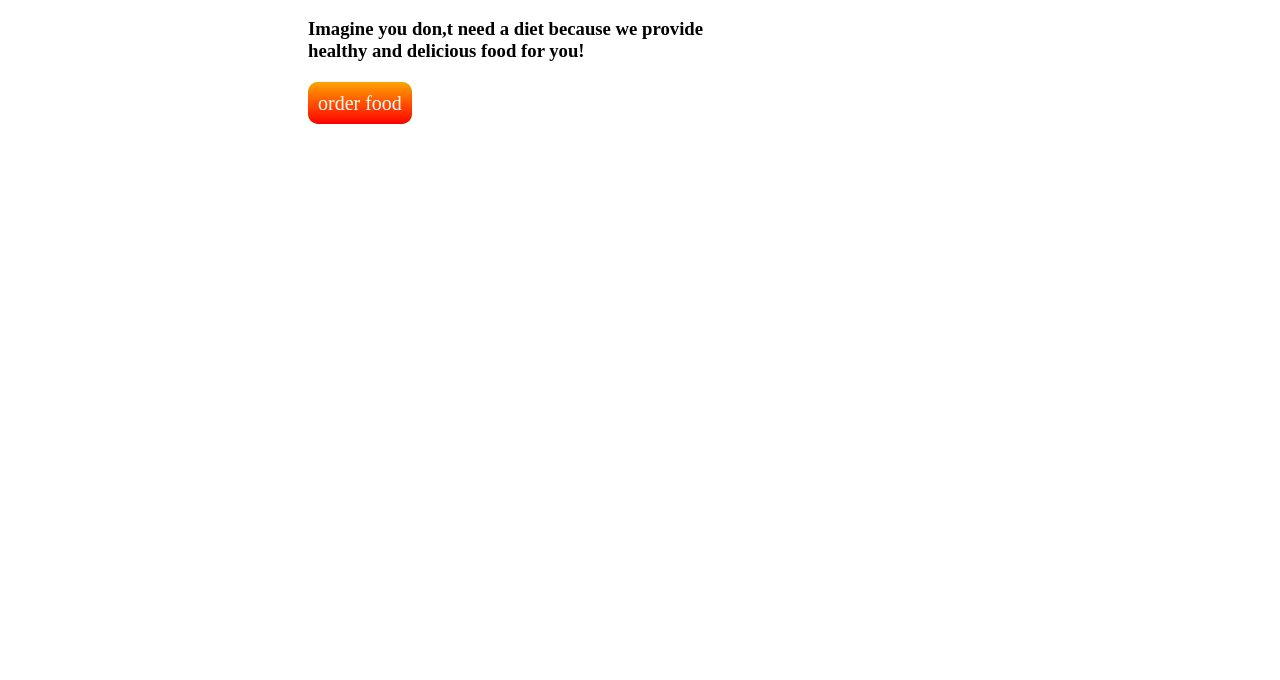
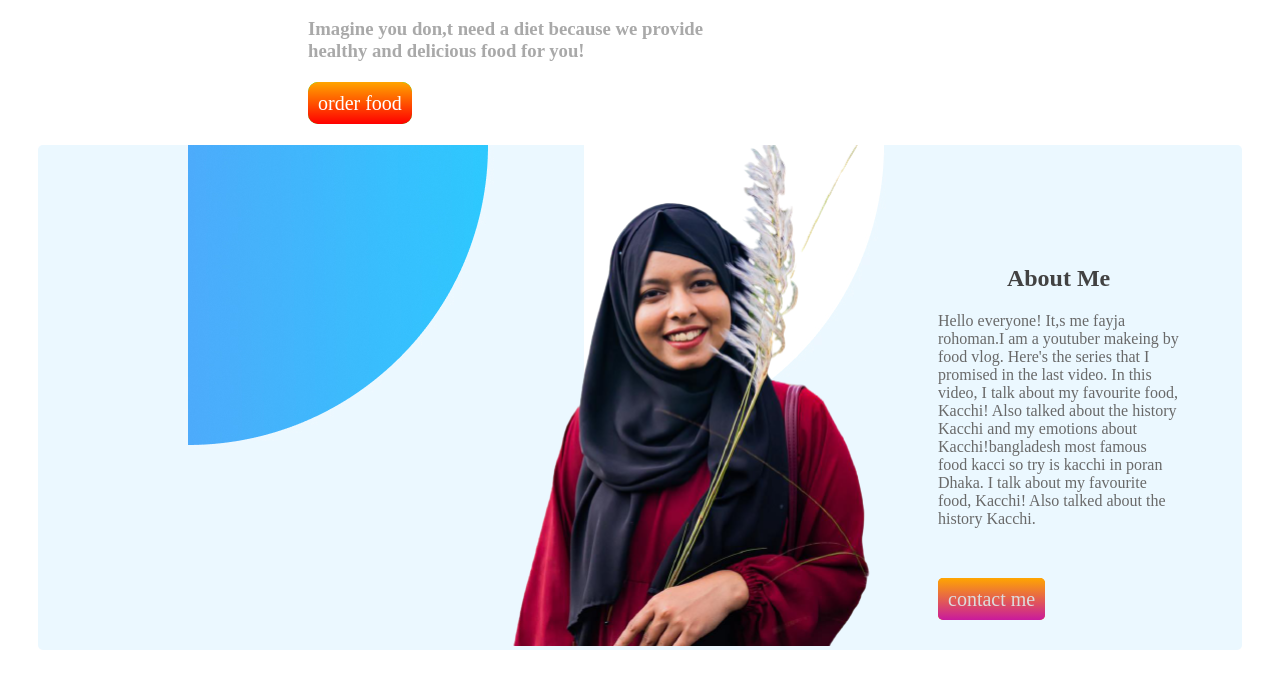
Before and after one commit to Sajib10/khabar-wayala, a plain HTML site: page index.html in a window 1280 px wide. Shown: the part 554-1234 px from the top of the page. Before the commit the page ends 800 px from the top, so only its background shows below. Drawn offline with Linux system fonts and the light colour scheme.

Commit message:
khabar-wayala

```diff
--- a/index.html
+++ b/index.html
@@ -30,5 +30,16 @@
 
 
     </div>
+
+    <section class="fayja-web">
+      <div class="fayja-details" >
+           <div><img class="fayja-img" src="images/male/fayza-removebg-preview.png" alt=""> </div>
+      <div class="fayja-statment">
+          <h1>About Me</h1>
+          <p class="button-space">Hello everyone!  It,s me fayja rohoman.I am a youtuber makeing by food vlog. Here's the series that I promised in the last video. In this video, I talk about my favourite food, Kacchi! Also talked about the history Kacchi and my emotions about Kacchi!bangladesh most famous food kacci so try is kacchi in poran Dhaka. I talk about my favourite food, Kacchi! Also talked about the history Kacchi.</p>
+          <a class="contact-button" href="https://google.com/">contact me</a>
+      </div>
+    </div>
+    </section>
 </body>
 </html>
--- a/khabo.css
+++ b/khabo.css
@@ -17,6 +17,8 @@
     width:60%;
 
     font-size:50px;
+    color: rgb(95, 95, 95);
+
 
 
 }
@@ -35,7 +37,10 @@
     text-align: center;
     color: yellow;
     margin:0%;
-padding: 10px 10px;}
+padding: 10px 10px;
+border-radius: 6px;
+}
+
 .button-item{
     background-color: rgb(0, 255, 34);
     background-image:linear-gradient(orange, red);
@@ -49,4 +54,47 @@ padding: 10px 10px;}
 }
 h3{
     margin-bottom: 30px;
+    color: darkgray;
 }
+.fayja-web{
+
+    background-image: url(images/shapes/Frame\ 57.jpg);
+    background-repeat:no-repeat ;
+    margin-bottom: 200px;
+    margin: 30px 30px 30px;
+    border-radius: 5px;
+}
+.fayja-img{
+width: 500px;}
+.fayja-statment{
+    width: 30%;
+    margin-top: 100px;
+
+
+}
+h1{
+    text-align: justify;
+    text-align: center;
+    color: rgb(66, 66, 66);
+
+}
+.fayja-details{
+    display: flex  ;
+    margin-left: 400px;
+    margin-bottom: 20px;
+
+}
+.contact-button{
+  background-color: darkorange;
+    padding: 10px;
+    text-decoration: none;
+    border-radius: 5px;
+    font-size: 20px;
+    background-image: linear-gradient(rgb(255, 166, 0) , rgb(201, 26, 157));
+    color: gainsboro;
+
+}
+.button-space{
+    margin-bottom: 60px;
+    color:dimgray;
+}
```
Also changed, not shown: images/male/fayza-removebg-preview.png (added).
